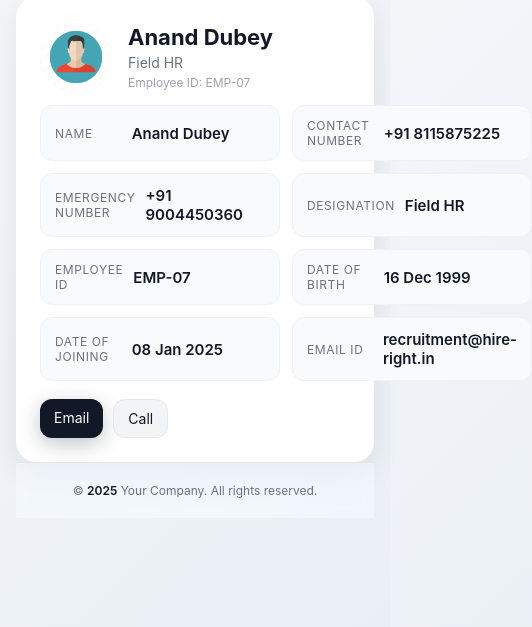
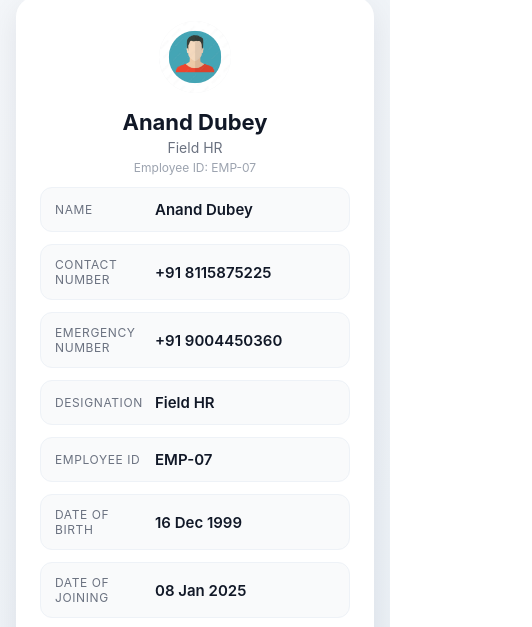
Before and after one commit to sherafganusmani/facultyinfo, a plain HTML site: page index.html in a window 390 px wide. Shown: the part 197-824 px from the top of the page, 532 px wide, since content can reach past the window. Drawn offline with Linux system fonts and the light colour scheme.

Commit message:
Update index.html

```diff
--- a/index.html
+++ b/index.html
@@ -3,9 +3,27 @@
   <head>
     <meta charset="utf-8" />
     <meta name="viewport" content="width=device-width, initial-scale=1" />
-    <title>Employee Details</title>
+    <title>Hire Right</title>
+    <style>
+      /* Make responsive adjustments */
+      @media (max-width: 768px) {
+        .details-grid {
+          grid-template-columns: 1fr !important;
+        }
+        .profile-top {
+          flex-direction: column !important;
+          text-align: center !important;
+        }
+        .profile-top img {
+          margin: 0 auto !important;
+        }
+        .cta-row {
+          justify-content: center !important;
+        }
+      }
+    </style>
   </head>
-  <body style="margin:0; font-family: -apple-system, BlinkMacSystemFont, 'Segoe UI', Roboto, Oxygen, Ubuntu, Cantarell, 'Helvetica Neue', Arial, 'Noto Sans', sans-serif; background: linear-gradient(135deg, #f5f7fa 0%, #e9eff5 100%); color:#111827;">
+  <body style="margin:0; font-family:-apple-system,BlinkMacSystemFont,'Segoe UI',Roboto,Oxygen,Ubuntu,Cantarell,'Helvetica Neue',Arial,'Noto Sans',sans-serif; background:linear-gradient(135deg,#f5f7fa 0%,#e9eff5 100%); color:#111827;">
     <!-- Page Wrapper -->
     <div style="min-height:100vh; display:flex; flex-direction:column;">
       <!-- Header -->
@@ -21,8 +39,8 @@
         <div style="max-width:1000px; margin:0 auto; padding:0 16px 48px;">
           <!-- Profile Card -->
           <section style="background:#ffffff; border-radius:20px; box-shadow:0 10px 30px rgba(17,24,39,.08); padding:24px;">
-            <!-- Top Row: Avatar + Name/Designation -->
-            <div style="display:flex; align-items:center; gap:16px; margin-bottom:12px; flex-wrap:wrap;">
+            <!-- Top Row -->
+            <div class="profile-top" style="display:flex; align-items:center; gap:16px; margin-bottom:12px; flex-wrap:wrap;">
               <div style="width:72px; height:72px; border-radius:50%; overflow:hidden; background:#f3f4f6; display:flex; align-items:center; justify-content:center;">
                 <img src="humanface.jpg" alt="Employee Photo" style="width:100%; height:100%; object-fit:cover;" />
               </div>
@@ -34,72 +52,64 @@
             </div>
 
             <!-- Details Grid -->
-            <div style="display:grid; grid-template-columns: repeat(2, minmax(240px, 1fr)); gap:12px; margin-top:12px;">
-              <!-- Row Template -->
-              <div style="display:grid; grid-template-columns: 1fr 2fr; gap:10px; align-items:center; padding:12px 14px; background:#f9fafb; border:1px solid #eef2f7; border-radius:12px;">
+            <div class="details-grid" style="display:grid; grid-template-columns: repeat(2,minmax(240px,1fr)); gap:12px; margin-top:12px;">
+              <div style="display:grid; grid-template-columns:1fr 2fr; gap:10px; align-items:center; padding:12px 14px; background:#f9fafb; border:1px solid #eef2f7; border-radius:12px;">
                 <div style="font-size:12px; text-transform:uppercase; letter-spacing:0.6px; color:#6b7280;">Name</div>
                 <div style="font-size:15px; font-weight:600; color:#111827;">Anand Dubey</div>
               </div>
 
-              <div style="display:grid; grid-template-columns: 1fr 2fr; gap:10px; align-items:center; padding:12px 14px; background:#f9fafb; border:1px solid #eef2f7; border-radius:12px;">
+              <div style="display:grid; grid-template-columns:1fr 2fr; gap:10px; align-items:center; padding:12px 14px; background:#f9fafb; border:1px solid #eef2f7; border-radius:12px;">
                 <div style="font-size:12px; text-transform:uppercase; letter-spacing:0.6px; color:#6b7280;">Contact Number</div>
                 <div style="font-size:15px; font-weight:600; color:#111827;">+91 8115875225</div>
               </div>
 
-              <div style="display:grid; grid-template-columns: 1fr 2fr; gap:10px; align-items:center; padding:12px 14px; background:#f9fafb; border:1px solid #eef2f7; border-radius:12px;">
+              <div style="display:grid; grid-template-columns:1fr 2fr; gap:10px; align-items:center; padding:12px 14px; background:#f9fafb; border:1px solid #eef2f7; border-radius:12px;">
                 <div style="font-size:12px; text-transform:uppercase; letter-spacing:0.6px; color:#6b7280;">Emergency Number</div>
                 <div style="font-size:15px; font-weight:600; color:#111827;">+91 9004450360</div>
               </div>
 
-              <div style="display:grid; grid-template-columns: 1fr 2fr; gap:10px; align-items:center; padding:12px 14px; background:#f9fafb; border:1px solid #eef2f7; border-radius:12px;">
+              <div style="display:grid; grid-template-columns:1fr 2fr; gap:10px; align-items:center; padding:12px 14px; background:#f9fafb; border:1px solid #eef2f7; border-radius:12px;">
                 <div style="font-size:12px; text-transform:uppercase; letter-spacing:0.6px; color:#6b7280;">Designation</div>
                 <div style="font-size:15px; font-weight:600; color:#111827;">Field HR</div>
               </div>
 
-              <div style="display:grid; grid-template-columns: 1fr 2fr; gap:10px; align-items:center; padding:12px 14px; background:#f9fafb; border:1px solid #eef2f7; border-radius:12px;">
+              <div style="display:grid; grid-template-columns:1fr 2fr; gap:10px; align-items:center; padding:12px 14px; background:#f9fafb; border:1px solid #eef2f7; border-radius:12px;">
                 <div style="font-size:12px; text-transform:uppercase; letter-spacing:0.6px; color:#6b7280;">Employee ID</div>
                 <div style="font-size:15px; font-weight:600; color:#111827;">EMP-07</div>
               </div>
 
-              <div style="display:grid; grid-template-columns: 1fr 2fr; gap:10px; align-items:center; padding:12px 14px; background:#f9fafb; border:1px solid #eef2f7; border-radius:12px;">
+              <div style="display:grid; grid-template-columns:1fr 2fr; gap:10px; align-items:center; padding:12px 14px; background:#f9fafb; border:1px solid #eef2f7; border-radius:12px;">
                 <div style="font-size:12px; text-transform:uppercase; letter-spacing:0.6px; color:#6b7280;">Date of Birth</div>
                 <div style="font-size:15px; font-weight:600; color:#111827;">16 Dec 1999</div>
               </div>
 
-              <div style="display:grid; grid-template-columns: 1fr 2fr; gap:10px; align-items:center; padding:12px 14px; background:#f9fafb; border:1px solid #eef2f7; border-radius:12px;">
+              <div style="display:grid; grid-template-columns:1fr 2fr; gap:10px; align-items:center; padding:12px 14px; background:#f9fafb; border:1px solid #eef2f7; border-radius:12px;">
                 <div style="font-size:12px; text-transform:uppercase; letter-spacing:0.6px; color:#6b7280;">Date of Joining</div>
                 <div style="font-size:15px; font-weight:600; color:#111827;">08 Jan 2025</div>
               </div>
 
-              <div style="display:grid; grid-template-columns: 1fr 2fr; gap:10px; align-items:center; padding:12px 14px; background:#f9fafb; border:1px solid #eef2f7; border-radius:12px;">
+              <div style="display:grid; grid-template-columns:1fr 2fr; gap:10px; align-items:center; padding:12px 14px; background:#f9fafb; border:1px solid #eef2f7; border-radius:12px;">
                 <div style="font-size:12px; text-transform:uppercase; letter-spacing:0.6px; color:#6b7280;">Email ID</div>
                 <div style="font-size:15px; font-weight:600; color:#111827;">recruitment@hire-right.in</div>
               </div>
             </div>
 
             <!-- CTA Row -->
-            <div style="display:flex; gap:10px; margin-top:18px; flex-wrap:wrap;">
-              <a href="mailto:john.doe@example.com" style="text-decoration:none; background:#111827; color:#fff; padding:10px 14px; border-radius:12px; font-size:14px; box-shadow:0 6px 20px rgba(17,24,39,.25);">Email</a>
-              <a href="tel:+919876543210" style="text-decoration:none; background:#f3f4f6; color:#111827; padding:10px 14px; border-radius:12px; font-size:14px; border:1px solid #e5e7eb;">Call</a>
-            </div>
-          </section>
-
-          <!-- Info: How to Customize
-          <section style="margin-top:16px; font-size:12px; color:#6b7280;">
-            <div style="padding:12px 16px; border-radius:12px; background:#fff; border:1px dashed #e5e7eb;">
-              <strong style="color:#111827;">Tip:</strong> Replace the sample values, logo, and placeholder image with your employee and company data. All styling is inline so you can copy this into any system that restricts external CSS.
+            <div class="cta-row" style="display:flex; gap:10px; margin-top:18px; flex-wrap:wrap;">
+              <a href="mailto:recruitment@hire-right.in" style="text-decoration:none; background:#111827; color:#fff; padding:10px 14px; border-radius:12px; font-size:14px; box-shadow:0 6px 20px rgba(17,24,39,.25);">Email</a>
+              <a href="tel:+918115875225" style="text-decoration:none; background:#f3f4f6; color:#111827; padding:10px 14px; border-radius:12px; font-size:14px; border:1px solid #e5e7eb;">Call</a>
             </div>
           </section>
         </div>
-      </main>    -->
+      </main>
 
       <!-- Footer -->
       <footer style="padding:20px 16px; border-top:1px solid #e5e7eb; background:#ffffff66; backdrop-filter:saturate(180%) blur(6px); text-align:center;">
-	<div style="max-width:1000px; margin:0 auto; font-size:12px; color:#6b7280;">
-	© <span id="year" style="color:#111827; font-weight:600;"></span> Your Company. All rights reserved.
-	</div>
-	</footer>
-	</div>
+        <div style="max-width:1000px; margin:0 auto; font-size:12px; color:#6b7280;">
+          © <span id="year" style="color:#111827; font-weight:600;"></span> Your Company. All rights reserved.
+        </div>
+      </footer>
+    </div>
 
     <script>
       // Set current year in footer
```
